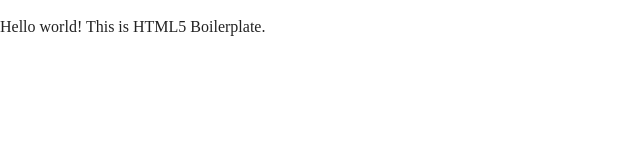
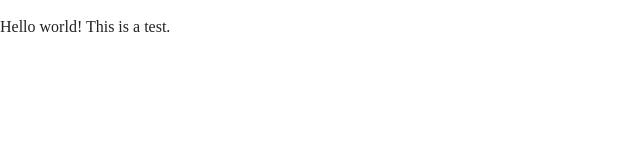
Before and after one commit to Isac-AS/40978-PWM-Templates, a plain HTML site: page index.html in a window 1280 px wide. Shown: the full height of the page, 0-640 px from the left. Drawn offline with Linux system fonts and the light colour scheme.

Commit message:
Commit de prueba

```diff
--- a/index.html
+++ b/index.html
@@ -25,7 +25,7 @@
 <body>
 
   <!-- Add your site or application content here -->
-  <p>Hello world! This is HTML5 Boilerplate.</p>
+  <p>Hello world! This is a test.</p>
   <script src="js/vendor/modernizr-3.11.2.min.js"></script>
   <script src="js/plugins.js"></script>
   <script src="js/main.js"></script>
```
